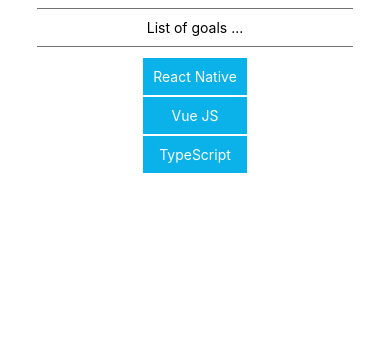
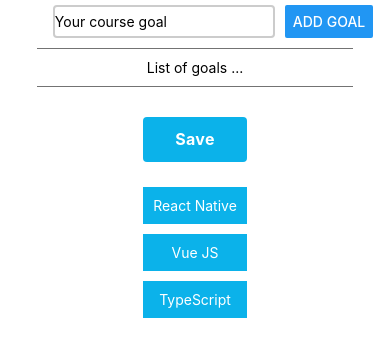
Before and after one commit to ilanlavi22/ReactNative-LearningGoals, a React Native app: screen / in a window 390 px wide. Shown: the part 296-652 px from the top of the page. Built offline with nearby package versions, Linux system fonts and the light colour scheme.

Commit message:
lists  in react native

```diff
--- a/App.js
+++ b/App.js
@@ -20,7 +20,7 @@
 
   return (
     <SafeAreaView style={styles.container}>
-      <StatusBar style='auto' />
+      {/* <StatusBar style='auto' /> */}
 
       <View style={styles.container}>
         <View>
@@ -44,13 +44,13 @@
 
         <Separator />
 
-        <SectionList sections={DATA} keyExtractor={(item, index) => item + index} renderItem={({ item }) => <Item title={item} />} />
-
-        {/* <View>
+        <View>
           <Pressable style={styles.button} onPress={onPress}>
             <Text style={styles.text}>{title}</Text>
           </Pressable>
-        </View> */}
+        </View>
+
+        <SectionList sections={DATA} keyExtractor={(item, index) => item + index} renderItem={({ item }) => <Item title={item} />} />
       </View>
     </SafeAreaView>
   );
@@ -64,6 +64,7 @@
     // marginHorizontal: 20,
     alignItems: 'center',
     justifyContent: 'center',
+    marginTop: 20,
     marginLeft: 'auto',
     marginRight: 'auto'
   },
@@ -97,6 +98,7 @@
   button: {
     paddingVertical: 12,
     paddingHorizontal: 32,
+    marginVertical: 20,
     borderRadius: 4,
     elevation: 3,
     backgroundColor: '#0bb2ea'
@@ -119,7 +121,7 @@
     flex: 1,
     backgroundColor: '#0bb2ea',
     padding: 10,
-    marginVertical: 1,
+    marginVertical: 5,
     alignItems: 'center'
   },
   itemText: {
```
